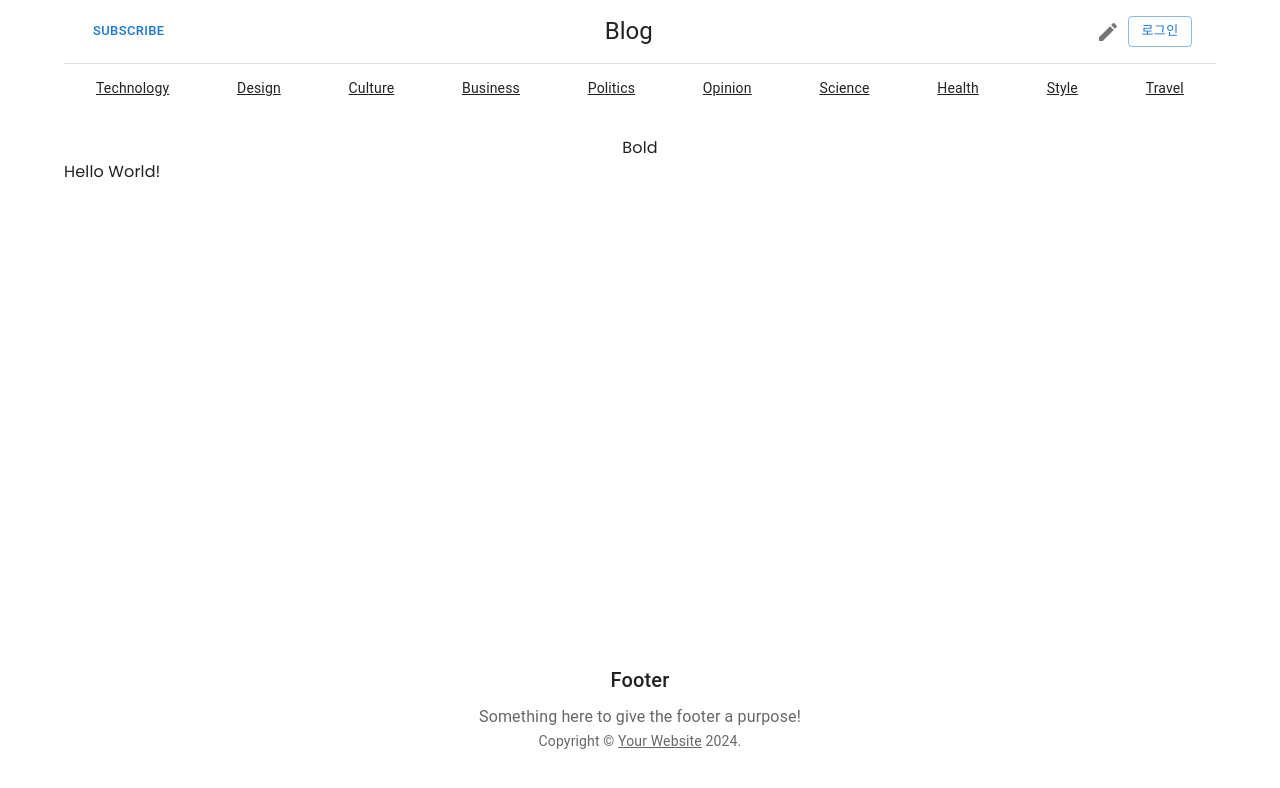
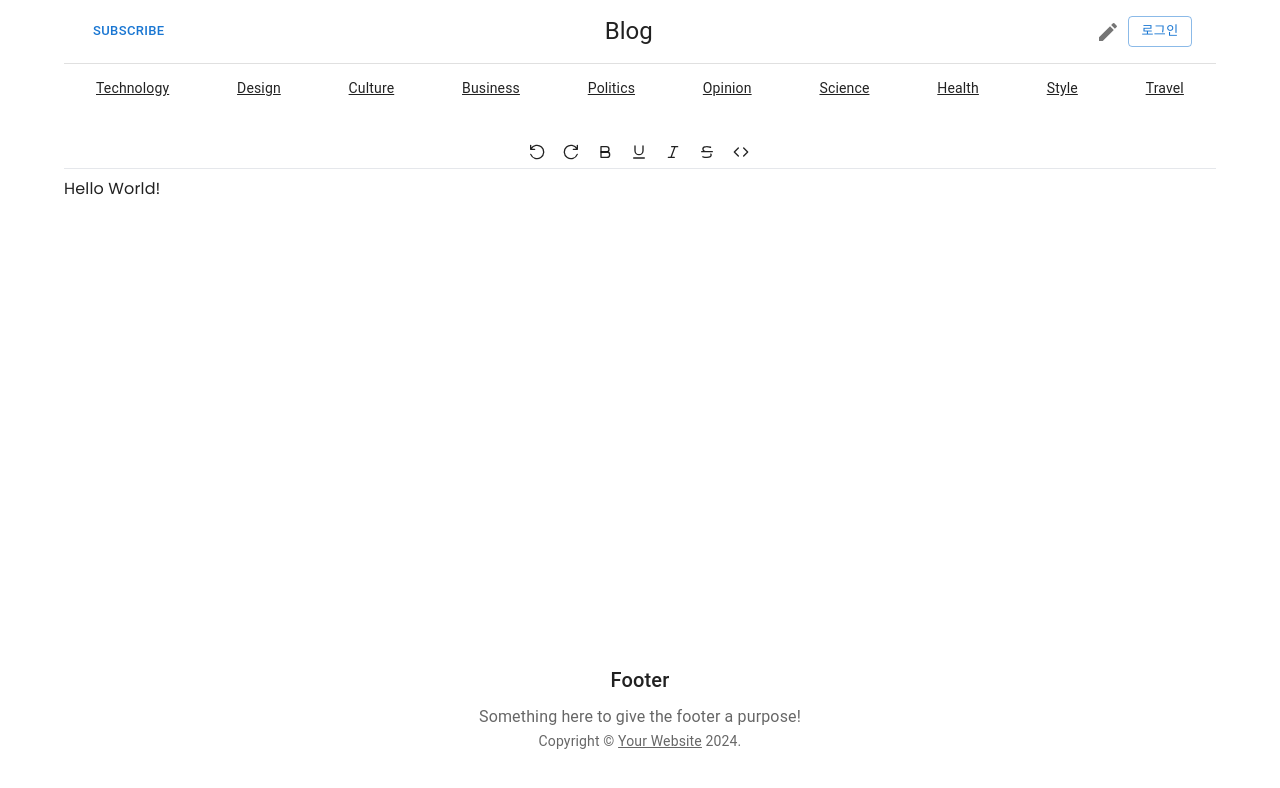
Before and after one commit to JH-PARK97/board-client, a React (Create React App) app: page /post/create in a window 1280 px wide. Shown: the top 788 px of the page. Built offline with nearby package versions, Linux system fonts and the light colour scheme; no server answers.

Commit message:
에디터 toolbar 추가

```diff
--- a/package.json
+++ b/package.json
@@ -11,6 +11,7 @@
     "@testing-library/jest-dom": "^5.17.0",
     "@testing-library/react": "^13.4.0",
     "@testing-library/user-event": "^13.5.0",
+    "@tiptap/extension-underline": "^2.2.4",
     "@tiptap/pm": "^2.2.4",
     "@tiptap/react": "^2.2.4",
     "@tiptap/starter-kit": "^2.2.4",
--- a/src/components/post/CreatePost.tsx
+++ b/src/components/post/CreatePost.tsx
@@ -3,7 +3,7 @@ import React from 'react';
 import { useForm } from 'react-hook-form';
 import Footer from '../blog/Footer';
 import Header from '../blog/Header';
-import Tiptap from '../shared/Editor';
+import Tiptap from '../shared/Editor/Editor';
 import { FormInput } from '../shared/Form';
 
 const sections = [
@@ -34,7 +34,7 @@ export default function CreatePost() {
                 >
                     <input name="title" />
                     <div className="editor-wrapper" style={{ width: '100%', height: '60vh', borderColor: 'black' }}>
-                        <Tiptap  />
+                        <Tiptap />
                     </div>
                 </div>
             </Container>
--- a/src/components/shared/Editor.tsx
+++ b/src/components/shared/Editor/Editor.tsx
@@ -2,8 +2,9 @@ import { useEditor, EditorContent, EditorProvider } from '@tiptap/react';
 import StarterKit from '@tiptap/starter-kit';
 import React from 'react';
 import EditorToolBar from './EditorToolBar';
+import Underline from '@tiptap/extension-underline';
 
-const extensions = [StarterKit];
+const extensions = [StarterKit, Underline];
 
 const content = '<p>Hello World!</p>';
 
--- /dev/null
+++ b/src/components/shared/Editor/EditorToolBar.tsx
@@ -0,0 +1,68 @@
+import { useCurrentEditor } from '@tiptap/react';
+
+import React from 'react';
+import * as Icons from './Icons';
+
+export default function EditorToolBar() {
+    const { editor } = useCurrentEditor();
+
+    if (!editor) {
+        return null;
+    }
+
+    return (
+        <>
+            <div className="editor-toolbar flex justify-center border-b-[1px] mb-2">
+                <button
+                    onClick={() => editor.chain().focus().undo().run()}
+                    disabled={!editor.can().undo()}
+                    className={editor.isActive('undo') ? 'menu-button is-active' : 'menu-button'}
+                >
+                    <Icons.RotateLeft />
+                </button>
+                <button
+                    onClick={() => editor.chain().focus().redo().run()}
+                    disabled={!editor.can().redo()}
+                    className={editor.isActive('redo') ? 'menu-button is-active' : 'menu-button'}
+                >
+                    <Icons.RotateRight />
+                </button>
+                <button
+                    onClick={() => editor.chain().focus().toggleBold().run()}
+                    disabled={!editor.can().toggleBold()}
+                    className={editor.isActive('bold') ? 'menu-button is-active' : 'menu-button'}
+                >
+                    <Icons.Bold />
+                </button>
+                <button
+                    onClick={() => editor.chain().focus().toggleUnderline().run()}
+                    disabled={!editor.can().toggleUnderline()}
+                    className={editor.isActive('underline') ? 'menu-button is-active' : 'menu-button'}
+                >
+                    <Icons.Underline />
+                </button>
+                <button
+                    onClick={() => editor.chain().focus().toggleItalic().run()}
+                    disabled={!editor.can().toggleItalic()}
+                    className={editor.isActive('italic') ? 'menu-button is-active' : 'menu-button'}
+                >
+                    <Icons.Italic />
+                </button>
+                <button
+                    onClick={() => editor.chain().focus().toggleStrike().run()}
+                    disabled={!editor.can().toggleStrike()}
+                    className={editor.isActive('strike') ? 'menu-button is-active' : 'menu-button'}
+                >
+                    <Icons.Strikethrough />
+                </button>
+                <button
+                    onClick={() => editor.chain().focus().toggleCode().run()}
+                    disabled={!editor.can().toggleCode()}
+                    className={editor.isActive('code') ? 'menu-button is-active' : 'menu-button'}
+                >
+                    <Icons.Code />
+                </button>
+            </div>
+        </>
+    );
+}
--- /dev/null
+++ b/src/components/shared/Editor/Icons.tsx
@@ -0,0 +1,150 @@
+import React from 'react';
+
+export const Bold = ({ size = 16, color = 'currentColor' }) => (
+    <svg
+        xmlns="http://www.w3.org/2000/svg"
+        width={size}
+        height={size}
+        viewBox="0 0 24 24"
+        fill="none"
+        stroke={color}
+        strokeWidth="2"
+        strokeLinecap="round"
+        strokeLinejoin="round"
+    >
+        <path d="M6 4h8a4 4 0 0 1 4 4 4 4 0 0 1-4 4H6z"></path>
+        <path d="M6 12h9a4 4 0 0 1 4 4 4 4 0 0 1-4 4H6z"></path>
+    </svg>
+);
+
+export const Underline = ({ size = 16, color = 'currentColor' }) => (
+    <svg
+        xmlns="http://www.w3.org/2000/svg"
+        width={size}
+        height={size}
+        viewBox="0 0 24 24"
+        fill="none"
+        stroke={color}
+        strokeWidth="2"
+        strokeLinecap="round"
+        strokeLinejoin="round"
+    >
+        <path d="M6 3v7a6 6 0 0 0 6 6 6 6 0 0 0 6-6V3"></path>
+        <line x1="4" y1="21" x2="20" y2="21"></line>
+    </svg>
+);
+
+export const Italic = ({ size = 16, color = 'currentColor' }) => (
+    <svg
+        xmlns="http://www.w3.org/2000/svg"
+        width={size}
+        height={size}
+        viewBox="0 0 24 24"
+        fill="none"
+        stroke={color}
+        strokeWidth="2"
+        strokeLinecap="round"
+        strokeLinejoin="round"
+    >
+        <path d="M19 4h-9M14 20H5M14.7 4.7L9.2 19.4" />
+    </svg>
+);
+
+export const Link = ({ size = 16, color = 'currentColor' }) => (
+    <svg
+        xmlns="http://www.w3.org/2000/svg"
+        width={size}
+        height={size}
+        viewBox="0 0 24 24"
+        fill="none"
+        stroke={color}
+        strokeWidth="2"
+        strokeLinecap="round"
+        strokeLinejoin="round"
+    >
+        <path d="M10 13a5 5 0 0 0 7.54.54l3-3a5 5 0 0 0-7.07-7.07l-1.72 1.71"></path>
+        <path d="M14 11a5 5 0 0 0-7.54-.54l-3 3a5 5 0 0 0 7.07 7.07l1.71-1.71"></path>
+    </svg>
+);
+
+export const Code = ({ size = 16, color = 'currentColor' }) => (
+    <svg
+        xmlns="http://www.w3.org/2000/svg"
+        width={size}
+        height={size}
+        viewBox="0 0 24 24"
+        fill="none"
+        stroke={color}
+        strokeWidth="2"
+        strokeLinecap="round"
+        strokeLinejoin="round"
+    >
+        <polyline points="16 18 22 12 16 6"></polyline>
+        <polyline points="8 6 2 12 8 18"></polyline>
+    </svg>
+);
+
+export const Strikethrough = ({ size = 16, color = 'currentColor' }) => (
+    <svg
+        xmlns="http://www.w3.org/2000/svg"
+        width={size}
+        height={size}
+        viewBox="0 0 24 24"
+        fill="none"
+        stroke={color}
+        strokeWidth="2"
+        strokeLinecap="round"
+        strokeLinejoin="round"
+    >
+        <path d="M17.3 4.9c-2.3-.6-4.4-1-6.2-.9-2.7 0-5.3.7-5.3 3.6 0 1.5 1.8 3.3 3.6 3.9h.2m8.2 3.7c.3.4.4.8.4 1.3 0 2.9-2.7 3.6-6.2 3.6-2.3 0-4.4-.3-6.2-.9M4 11.5h16" />
+    </svg>
+);
+
+export const RotateLeft = ({ size = 16, color = 'currentColor' }) => (
+    <svg
+        xmlns="http://www.w3.org/2000/svg"
+        width={size}
+        height={size}
+        viewBox="0 0 24 24"
+        fill="none"
+        stroke={color}
+        strokeWidth="2"
+        strokeLinecap="round"
+        strokeLinejoin="round"
+    >
+        <path d="M2.5 2v6h6M2.66 15.57a10 10 0 1 0 .57-8.38" />
+    </svg>
+);
+
+export const RotateRight = ({ size = 16, color = 'currentColor' }) => (
+    <svg
+        xmlns="http://www.w3.org/2000/svg"
+        width={size}
+        height={size}
+        viewBox="0 0 24 24"
+        fill="none"
+        stroke={color}
+        strokeWidth="2"
+        strokeLinecap="round"
+        strokeLinejoin="round"
+    >
+        <path d="M21.5 2v6h-6M21.34 15.57a10 10 0 1 1-.57-8.38" />
+    </svg>
+);
+
+export const X = ({ size = 16, color = 'currentColor' }) => (
+    <svg
+        xmlns="http://www.w3.org/2000/svg"
+        width={size}
+        height={size}
+        viewBox="0 0 24 24"
+        fill="none"
+        stroke={color}
+        strokeWidth="2"
+        strokeLinecap="round"
+        strokeLinejoin="round"
+    >
+        <line x1="18" y1="6" x2="6" y2="18"></line>
+        <line x1="6" y1="6" x2="18" y2="18"></line>
+    </svg>
+);
--- a/src/components/shared/EditorToolBar.tsx
+++ /dev/null
@@ -1,25 +0,0 @@
-import { Editor, useCurrentEditor } from '@tiptap/react';
-
-import React from 'react';
-
-export default function EditorToolBar() {
-    const { editor } = useCurrentEditor();
-
-    if (!editor) {
-        return null;
-    }
-
-    return (
-        <>
-            <div className="editor-toolbar flex justify-center">
-                <button
-                    onClick={() => editor.chain().focus().toggleBold().run()}
-                    disabled={!editor.can().chain().focus().toggleBold().run()}
-                    className={editor.isActive('bold') ? 'is-active bg-slate-200' : ''}
-                >
-                    Bold
-                </button>
-            </div>
-        </>
-    );
-}
--- a/src/index.css
+++ b/src/index.css
@@ -46,3 +46,47 @@
     align-items: center;
     justify-content: space-between;
 }
+
+.menu-button {
+    display: flex;
+    align-items: center;
+    justify-content: center;
+
+    height: 32px;
+
+    margin-right: 2px;
+    padding: 0 8px;
+
+    border: 0;
+    border-radius: 4px;
+    background: transparent;
+    color: currentColor;
+
+    font-family: inherit;
+    font-size: inherit;
+    line-height: 1;
+    font-weight: inherit;
+
+    white-space: nowrap;
+    cursor: pointer;
+}
+
+.button:hover,
+.button.is-active,
+.menu-button:hover,
+.menu-button.is-active {
+    background-color: #edf1f6;
+    color: black;
+}
+
+code {
+    padding: 4px;
+
+    border-radius: 4px;
+    background-color: #f7f9fb;
+    color: #3b424b;
+
+    box-decoration-break: clone;
+
+    font-size: 14px;
+}
```
Also changed, not shown: 1 other file (tests, documents, lock files or other folders).
